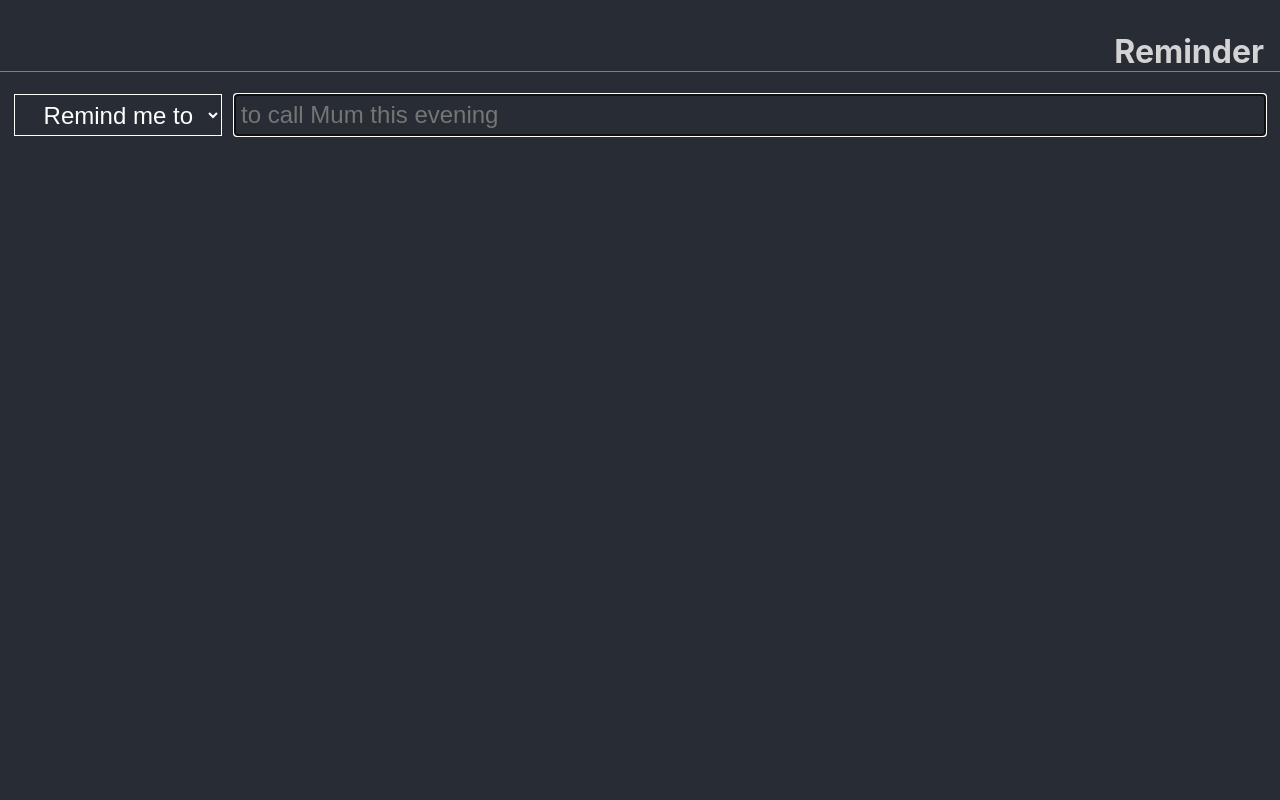
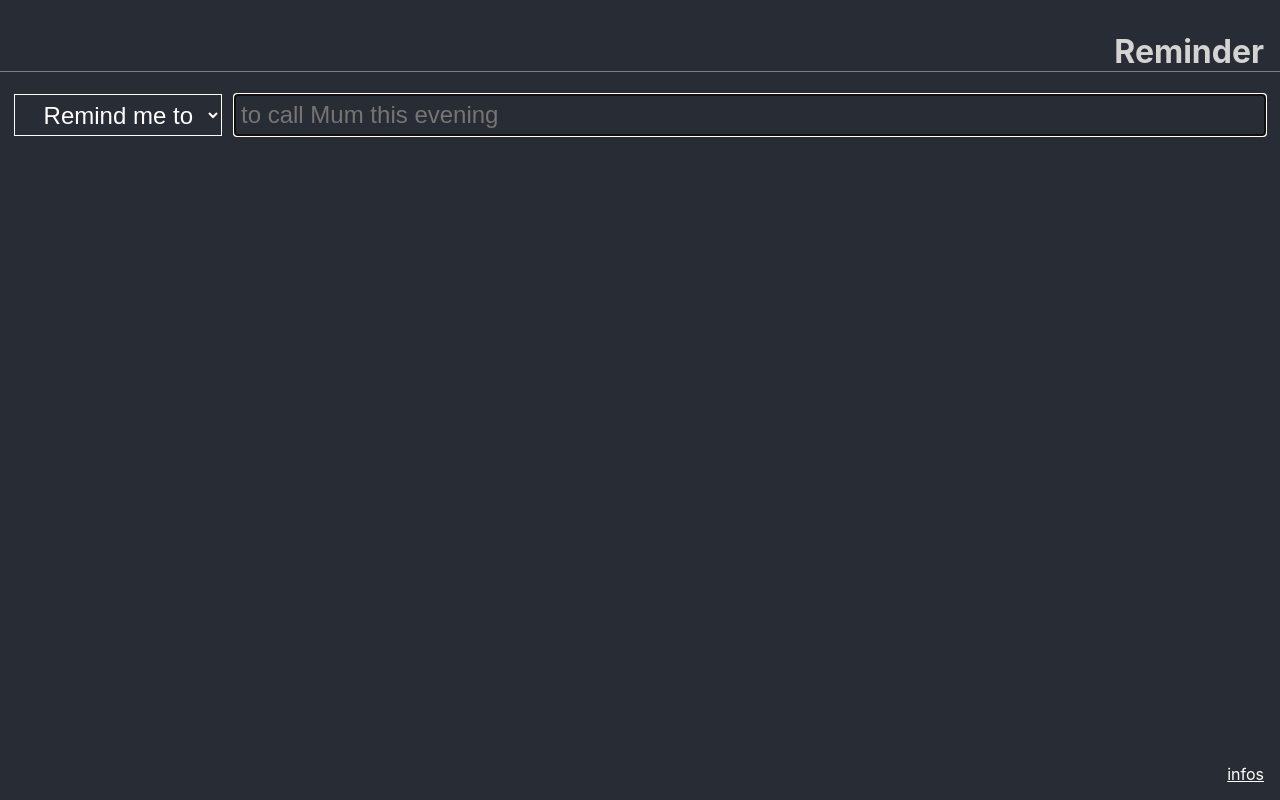
Before and after one commit to paulgreg/reminder, a React (Create React App) app: page / in a window 1280 px wide. Built offline with nearby package versions, Linux system fonts and the light colour scheme; some icons are missing.

Commit message:
Add infos link

```diff
--- a/src/App.css
+++ b/src/App.css
@@ -12,6 +12,13 @@
     border-bottom: 1px solid grey;
 }
 
+Footer {
+    position: absolute;
+    bottom: 1em;
+    right: 1em;
+    color: white;
+}
+
 @media (max-width: 500px) {
     .MainTitle {
         font-size: 1.5em;
--- a/src/App.js
+++ b/src/App.js
@@ -75,6 +75,9 @@ function App() {
                 reminders={reminders}
                 onDeleteReminder={onDeleteReminder}
             />
+            <footer>
+                <a href="https://github.com/paulgreg/reminder">infos</a>
+            </footer>
         </div>
     )
 }
--- a/src/index.css
+++ b/src/index.css
@@ -13,6 +13,11 @@ select {
     background-color: #282c34;
     color: white;
 }
+a,
+a:visited,
+a:hover {
+    color: white;
+}
 
 ul {
     margin: 0;
```
